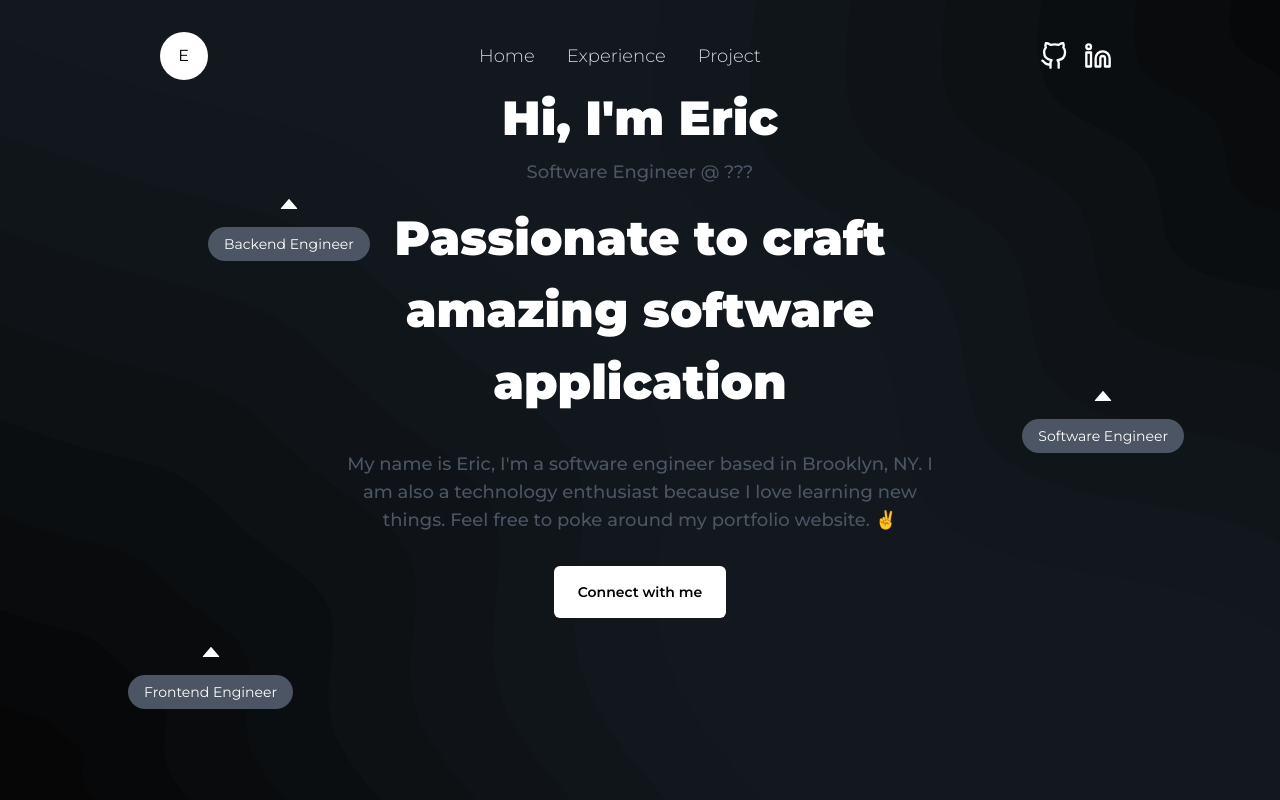
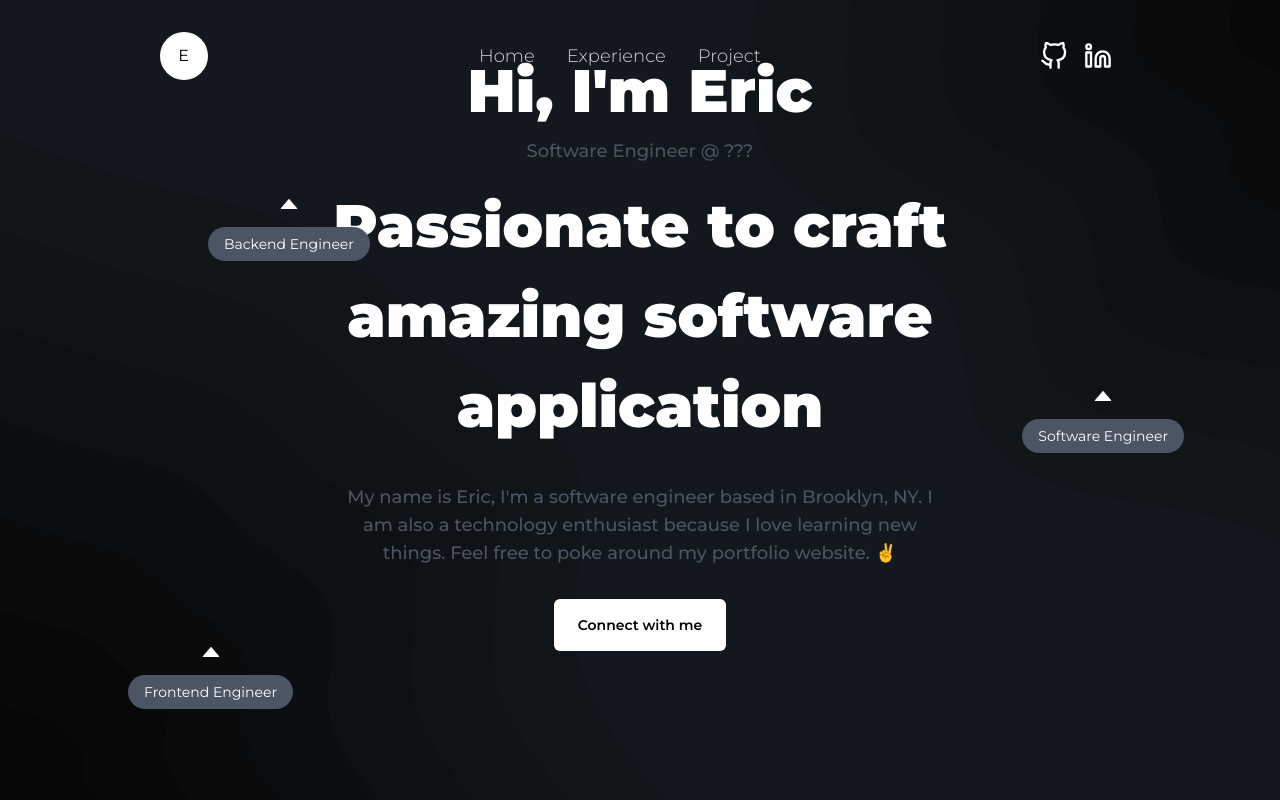
Before and after one commit to ericz99/v3, a Next.js app: page / in a window 1280 px wide. Shown: the top 800 px of the page. Built offline with nearby package versions, Linux system fonts and the light colour scheme.

Commit message:
updated hero

```diff
--- a/components/Hero.tsx
+++ b/components/Hero.tsx
@@ -17,14 +17,14 @@ export default function Hero() {
       className="relative px-6 pt-14 pb-28 h-full w-full flex flex-col items-center container mx-auto text-white lg:justify-center"
     >
       <div className="flex flex-col justify-center items-center">
-        <h1 className="font-extrabold lg:font-black text-5xl">
+        <h1 className="font-extrabold lg:font-black text-5xl lg:text-6xl">
           Hi, I&apos;m Eric
         </h1>
         <span className="font-medium text-md lg:text-lg text-gray-600 my-4">
           Software Engineer @ ???
         </span>
 
-        <p className="font-extrabold text-5xl my-4 text-center lg:font-black lg:mx-6 lg:w-[50%] lg:leading-normal lg:my-0">
+        <p className="font-extrabold text-5xl lg:text-6xl my-4 text-center lg:font-black lg:mx-6 lg:w-[50%] lg:leading-normal lg:my-0">
           Passionate to craft amazing software application
         </p>
 
```
